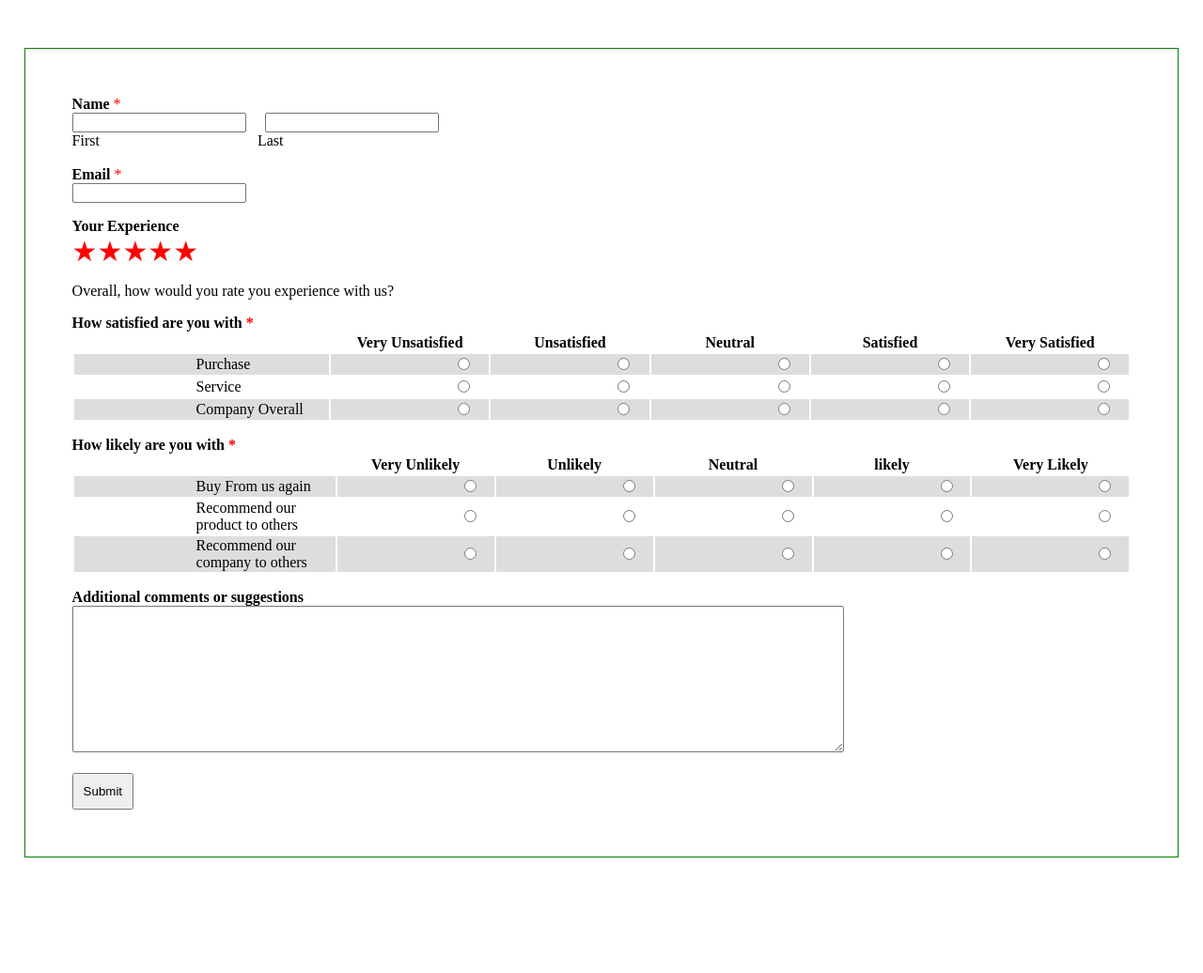
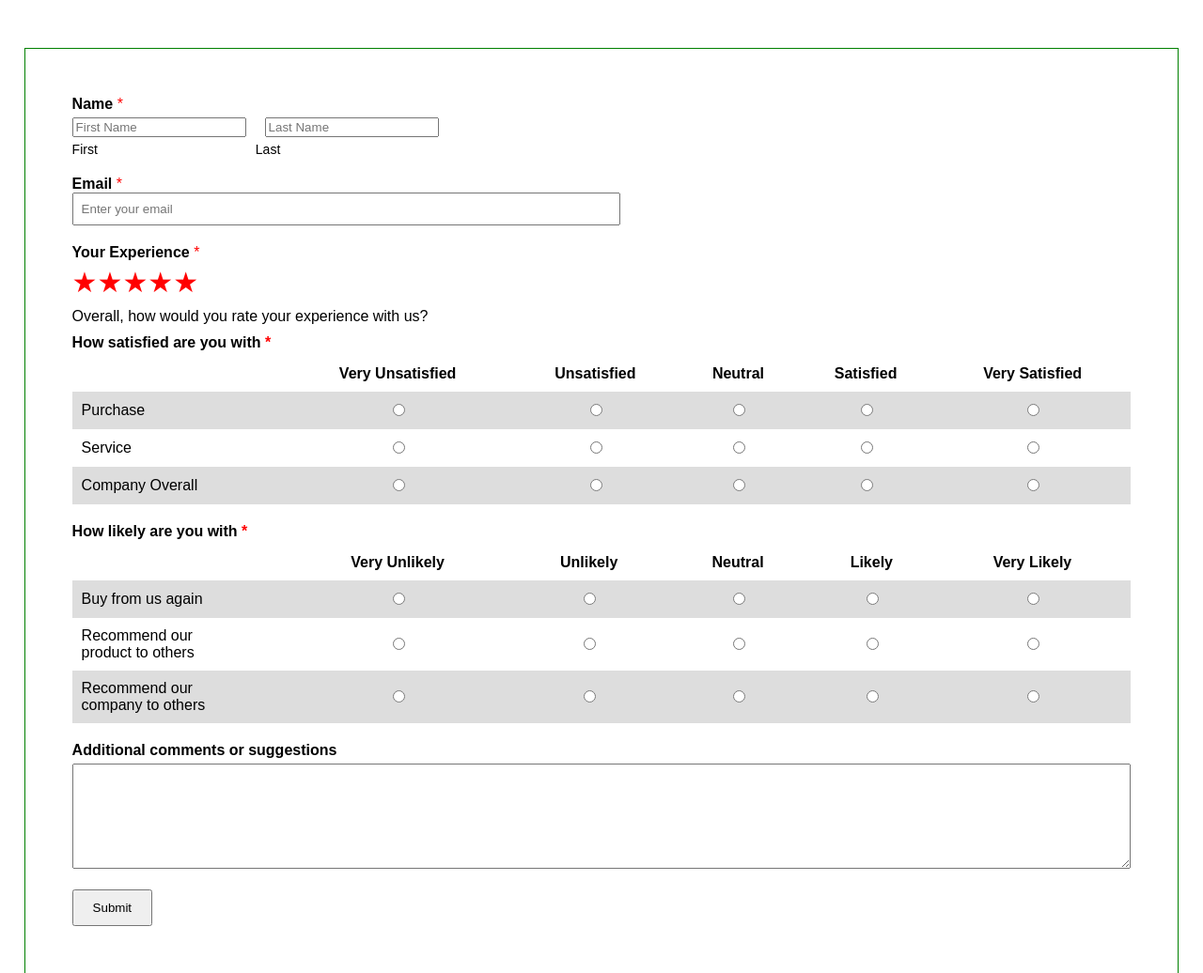
Before and after one commit to PradeepCodes/Guvi-Task_7, a plain HTML site: page index.html in a window 1280 px wide. Shown: the top 1036 px of the page at 94% size. Before the commit the page ends 977 px from the top, so only its background shows below. Drawn offline with Linux system fonts and the light colour scheme.

Commit message:
reponsive  added flex

```diff
--- a/index.html
+++ b/index.html
@@ -1,61 +1,104 @@
 <!DOCTYPE html>
 <html lang="en">
 <head>
-    <meta charset="UTF-8">
-    <meta name="viewport" content="width=device-width, initial-scale=1.0">
-    <title>Document</title>
+  <meta charset="UTF-8" />
+  <meta name="viewport" content="width=device-width, initial-scale=1.0"/>
+  <title>Customer Survey</title>
   <style>
-        body{
+    body {
       padding: 50px;
       margin: 4% 2% 5% 2%;
       border: 1px solid green;
+      font-family: Arial, sans-serif;
     }
-        .name-fields{
+
+    .name-fields, .labels {
       display: flex;
       gap: 20px;
+      margin-top: 5px;
+    }
 
+    .labels {
+      font-size: 14px;
+      gap: 168px;
     }
-        .labels{
-            display: flex;
-            gap: 168px;
 
+    .form-group {
+      margin-bottom: 20px;
     }
-        table,tr{
+
+    table {
       width: 100%;
+      border-collapse: collapse;
+      margin-bottom: 20px;
     }
-        td{
-            padding-left: 130px;
+
+    th, td {
+      text-align: center;
+      padding: 10px;
     }
+
     tr:nth-child(even) {
       background-color: #dddddd;
     }
-p{
-    margin-bottom: 0;
+
+    p {
+      margin: 10px 0 5px 0;
     }
-button{
+
+    textarea {
+      width: 100%;
+      max-width: 100%;
       padding: 10px;
+      box-sizing: border-box;
+    }
+
+    button {
+      padding: 10px 20px;
+      cursor: pointer;
+    }
+
+    @media only screen and (max-width: 768px) {
+      .name-fields, .labels {
+        flex-direction: column;
+        gap: 5px;
+      }
+
+      .labels {
+        gap: 10px;
+      }
+    }
+    .aln
+    {
+        text-align: left;
+            width: 20%;
     }
   </style>
 </head>
 <body>
-    <label for="Name"><b>Name </b><span style="color: red;">*</span></label><br>
+
+  <div class="form-group">
+    <label><b>Name</b> <span style="color: red;">*</span></label>
     <div class="name-fields">
-        <input type="text" name="First" id="#">
-        <input type="text" name="Last" id="#">
+      <input type="text" name="First" placeholder="First Name" />
+      <input type="text" name="Last" placeholder="Last Name" />
     </div>
     <div class="labels">
-    <label for="first">First</label>
-    <label for="last">Last</label>
+      <label>First</label>
+      <label>Last</label>
     </div>
-   <br>
-   <label for="email"><b>Email</b> <span style="color: red;">*</span></label><br>
-   <input type="email" name="email" id="#">
-   <br>
-   <p><b>Your Experience</b></p>
-   <span style="color: red; font-size: 30px;">&#9733;&#9733;&#9733;&#9733;&#9733;</span>
-<p>Overall, how would you rate you experience with us?</p>
+  </div>
 
-<p><b>How satisfied are you with <span style="color: red">*</span></b></p>
+  <div class="form-group">
+    <label><b>Email</b> <span style="color: red;">*</span></label><br>
+    <input type="email" name="email" placeholder="Enter your email" style="width: 50%; padding: 8px;" />
+  </div>
+
+  <p><b>Your Experience</b><span style="color: red;"> *</span></p>
+  <div style="font-size: 30px; color: red;">&#9733;&#9733;&#9733;&#9733;&#9733;</div>
+  <p>Overall, how would you rate your experience with us?</p>
+
+  <p><b>How satisfied are you with <span style="color: red;">*</span></b></p>
   <table>
     <tr>
       <th></th>
@@ -66,66 +109,71 @@ button{
       <th>Very Satisfied</th>
     </tr>
     <tr>
-        <td>Purchase</td>
-        <td><input type="radio" name="Purchase" id=""></td>
-        <td><input type="radio" name="Purchase" id=""></td>
-        <td><input type="radio" name="Purchase" id=""></td>
-        <td><input type="radio" name="Purchase" id=""></td>
-        <td><input type="radio" name="Purchase" id=""></td>
+      <td class="aln">Purchase</td>
+      <td><input type="radio" name="Purchase" /></td>
+      <td><input type="radio" name="Purchase" /></td>
+      <td><input type="radio" name="Purchase" /></td>
+      <td><input type="radio" name="Purchase" /></td>
+      <td><input type="radio" name="Purchase" /></td>
     </tr>
     <tr>
-        <td>Service</td>
-        <td><input type="radio" name="Service" id=""></td>
-        <td><input type="radio" name="Service" id=""></td>
-        <td><input type="radio" name="Service" id=""></td>
-        <td><input type="radio" name="Service" id=""></td>
-        <td><input type="radio" name="Service" id=""></td>
+      <td class="aln">Service</td>
+      <td><input type="radio" name="Service" /></td>
+      <td><input type="radio" name="Service" /></td>
+      <td><input type="radio" name="Service" /></td>
+      <td><input type="radio" name="Service" /></td>
+      <td><input type="radio" name="Service" /></td>
     </tr>
     <tr>
-        <td>Company Overall</td>
-        <td><input type="radio" name="Companyoverall" id=""></td>
-        <td><input type="radio" name="Companyoverall" id=""></td>
-        <td><input type="radio" name="Companyoverall" id=""></td>
-        <td><input type="radio" name="Companyoverall" id=""></td>
-        <td><input type="radio" name="Companyoverall" id=""></td>
+      <td class="aln">Company Overall</td>
+      <td><input type="radio" name="Companyoverall" /></td>
+      <td><input type="radio" name="Companyoverall" /></td>
+      <td><input type="radio" name="Companyoverall" /></td>
+      <td><input type="radio" name="Companyoverall" /></td>
+      <td><input type="radio" name="Companyoverall" /></td>
     </tr>
   </table>
-<p><b>How likely are you with <span style="color: red">*</span></b></p>
+
+  <p><b>How likely are you with <span style="color: red;">*</span></b></p>
   <table>
     <tr>
       <th></th>
       <th>Very Unlikely</th>
       <th>Unlikely</th>
       <th>Neutral</th>
-        <th>likely</th>
+      <th>Likely</th>
       <th>Very Likely</th>
     </tr>
     <tr>
-        <td>Buy From us again</td>
-        <td><input type="radio" name="buyfromus" id=""></td>
-        <td><input type="radio" name="buyfromus" id=""></td>
-        <td><input type="radio" name="buyfromus" id=""></td>
-        <td><input type="radio" name="buyfromus" id=""></td>
-        <td><input type="radio" name="buyfromus" id=""></td>
+      <td class="aln">Buy from us again</td>
+      <td><input type="radio" name="buyfromus" /></td>
+      <td><input type="radio" name="buyfromus" /></td>
+      <td><input type="radio" name="buyfromus" /></td>
+      <td><input type="radio" name="buyfromus" /></td>
+      <td><input type="radio" name="buyfromus" /></td>
     </tr>
     <tr>
-        <td>Recommend our <br>product to others</td>
-        <td><input type="radio" name="Recommended" id=""></td>
-        <td><input type="radio" name="Recommended" id=""></td>
-        <td><input type="radio" name="Recommended" id=""></td>
-        <td><input type="radio" name="Recommended" id=""></td>
-        <td><input type="radio" name="Recommended" id=""></td>
+      <td class="aln">Recommend our <br>product to others</td>
+      <td><input type="radio" name="Recommended" /></td>
+      <td><input type="radio" name="Recommended" /></td>
+      <td><input type="radio" name="Recommended" /></td>
+      <td><input type="radio" name="Recommended" /></td>
+      <td><input type="radio" name="Recommended" /></td>
     </tr>
     <tr>
-        <td>Recommend our <br> company to others</td>
-        <td><input type="radio" name="RecommendedOther" id=""></td>
-        <td><input type="radio" name="RecommendedOther" id=""></td>
-        <td><input type="radio" name="RecommendedOther" id=""></td>
-        <td><input type="radio" name="RecommendedOther" id=""></td>
-        <td><input type="radio" name="RecommendedOther" id=""></td>
+      <td class="aln">Recommend our <br>company to others</td>
+      <td><input type="radio" name="RecommendedOther" /></td>
+      <td><input type="radio" name="RecommendedOther" /></td>
+      <td><input type="radio" name="RecommendedOther" /></td>
+      <td><input type="radio" name="RecommendedOther" /></td>
+      <td><input type="radio" name="RecommendedOther" /></td>
     </tr>
   </table>
+
   <p><b>Additional comments or suggestions</b></p>
-<textarea name="comm'" id="#" rows="10" cols="100"></textarea><br><br>
+  <textarea name="comments" rows="6" placeholder=""></textarea>
+  <br><br>
   <button type="submit">Submit</button>
+
+</body>
 </html>
```
Lines whose indentation alone changed are shown as unchanged.
